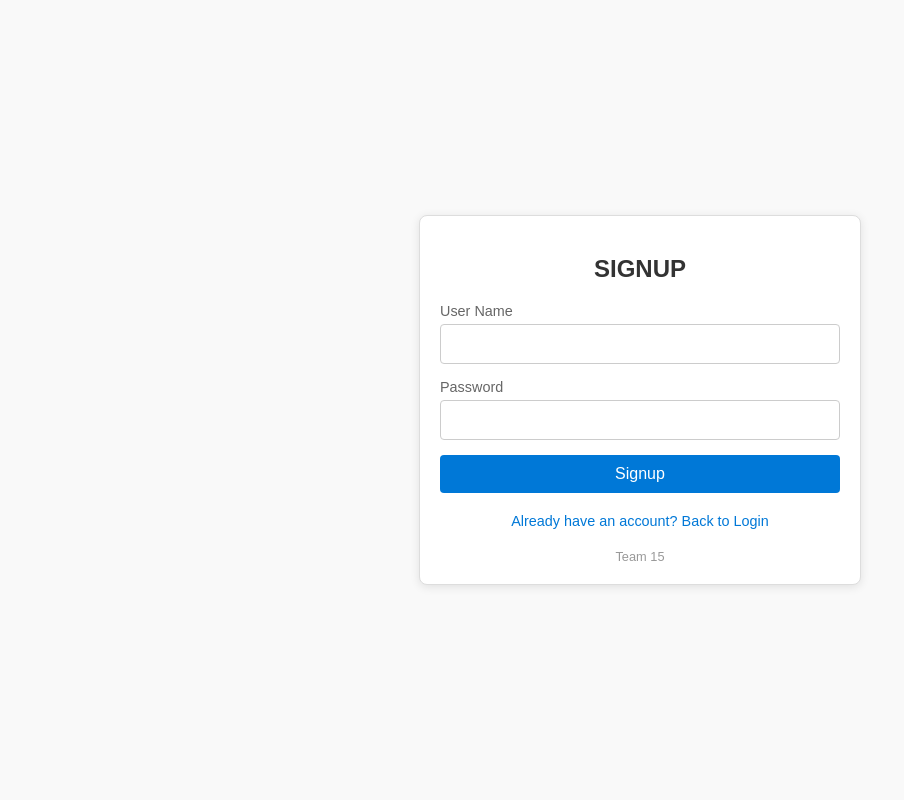
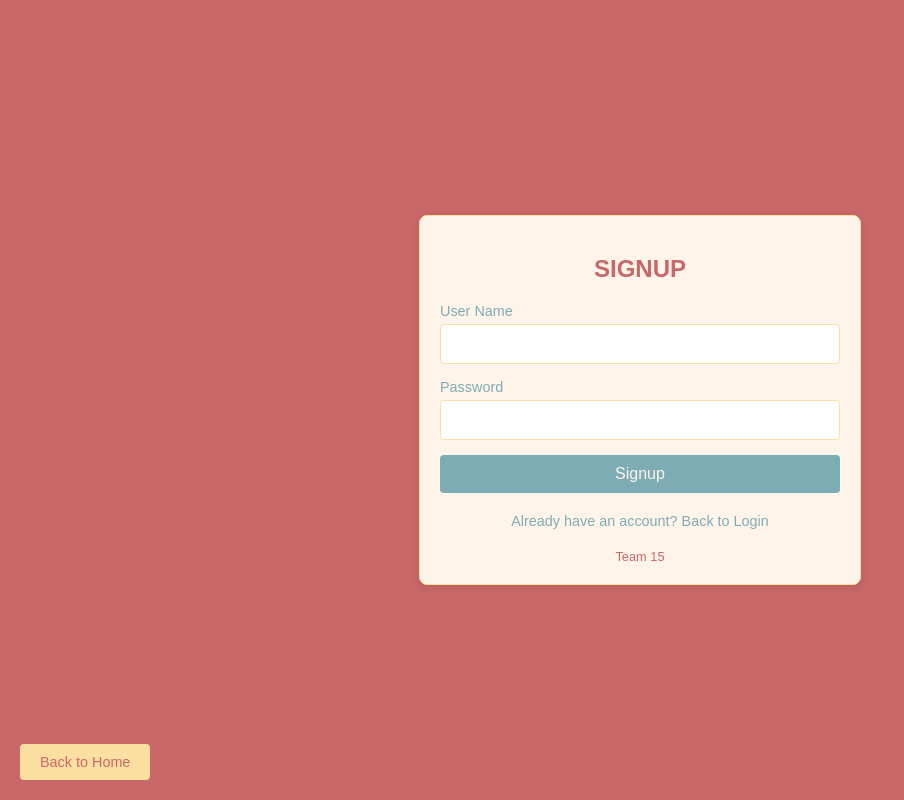
Before and after one commit to tiffanyfan1015/database_final_project, a Flask app: template templates/signup.html in a window 1280 px wide. Shown: the whole page, without its empty margins (0-904 px from the left). Run offline with Flask 3, Linux system fonts and the light colour scheme; the template is opened without the code that fills it, so the values that code supplies are empty; parts of the project's set-up code (start-up, migrations or seed data) failed here and were passed over.

Commit message:
Update signup.html

```diff
--- a/templates/signup.html
+++ b/templates/signup.html
@@ -13,7 +13,7 @@
             justify-content: center;
             align-items: center;
             height: 100vh;
-            background-color: #f9f9f9;
+            background-color: #C96868; /* Red background */
         }
 
         .signup-container {
@@ -21,21 +21,16 @@
             width: 100%;
             max-width: 400px;
             padding: 20px;
-            background-color: #fff;
-            border: 1px solid #ddd;
+            background-color: #FFF4EA; /* Light cream */
+            border: 1px solid #FADFA1; /* Light gold */
             border-radius: 8px;
             box-shadow: 0 2px 10px rgba(0, 0, 0, 0.1);
-        }
-
-        .signup-container img {
-            width: 80px;
-            margin-bottom: 20px;
         }
 
         h2 {
             font-size: 1.5rem;
             margin-bottom: 20px;
-            color: #333;
+            color: #C96868; /* Soft red */
         }
 
         .input-group {
@@ -47,26 +42,31 @@
             display: block;
             font-size: 0.9rem;
             margin-bottom: 5px;
-            color: #666;
+            color: #7EACB5; /* Same muted blue as Signin */
         }
 
         .input-group input {
             width: 100%;
             padding: 10px;
             font-size: 1rem;
-            border: 1px solid #ccc;
+            border: 1px solid #FADFA1; /* Light gold */
             border-radius: 4px;
             box-sizing: border-box;
         }
 
+        .input-group input:focus {
+            border-color: #7EACB5; /* Muted blue */
+            outline: none;
+        }
+
         .error-message {
-            color: red;
+            color: #FFF4EA; /* Matches Signin */
             font-size: 0.9rem;
             margin-bottom: 10px;
         }
 
         .success-message {
-            color: green;
+            color: #7EACB5; /* Matches Signin success message */
             font-size: 0.9rem;
             margin-bottom: 10px;
         }
@@ -75,25 +75,27 @@
             width: 100%;
             padding: 10px;
             font-size: 1rem;
-            background-color: #0078d7;
-            color: #fff;
+            background-color: #7EACB5; /* Muted blue */
+            color: #FFF4EA; /* Light cream */
             border: none;
             border-radius: 4px;
             cursor: pointer;
+            transition: background-color 0.3s ease, color 0.3s ease;
         }
 
         .signup-button:hover {
-            background-color: #005bb5;
+            background-color: #FADFA1; /* Light gold */
+            color: #C96868; /* Red */
         }
 
         .link-group {
             margin-top: 20px;
             font-size: 0.9rem;
-            color: #0078d7;
+            color: #7EACB5; /* Muted blue */
         }
 
         .link-group a {
-            color: #0078d7;
+            color: #7EACB5; /* Muted blue */
             text-decoration: none;
         }
 
@@ -101,10 +103,31 @@
             text-decoration: underline;
         }
 
+        .back-home-button {
+            position: absolute;
+            bottom: 20px;
+            left: 20px;
+            background-color: #FADFA1; /* Light gold */
+            color: #C96868; /* Soft red */
+            border: none;
+            border-radius: 4px;
+            padding: 10px 20px;
+            font-size: 0.9rem;
+            text-decoration: none;
+            display: inline-block;
+            cursor: pointer;
+            transition: background-color 0.3s ease, color 0.3s ease;
+        }
+
+        .back-home-button:hover {
+            background-color: #7EACB5; /* Muted blue */
+            color: #FFF4EA; /* Light cream */
+        }
+
         footer {
             margin-top: 20px;
             font-size: 0.8rem;
-            color: #999;
+            color: #C96868; /* Soft red */
         }
     </style>
 </head>
@@ -126,6 +149,7 @@
         <div class="link-group">
             <p>Already have an account? <a href="/login">Back to Login</a></p>
         </div>
+        <a href="/" class="back-home-button">Back to Home</a>
         <footer>
             Team 15
         </footer>
```
